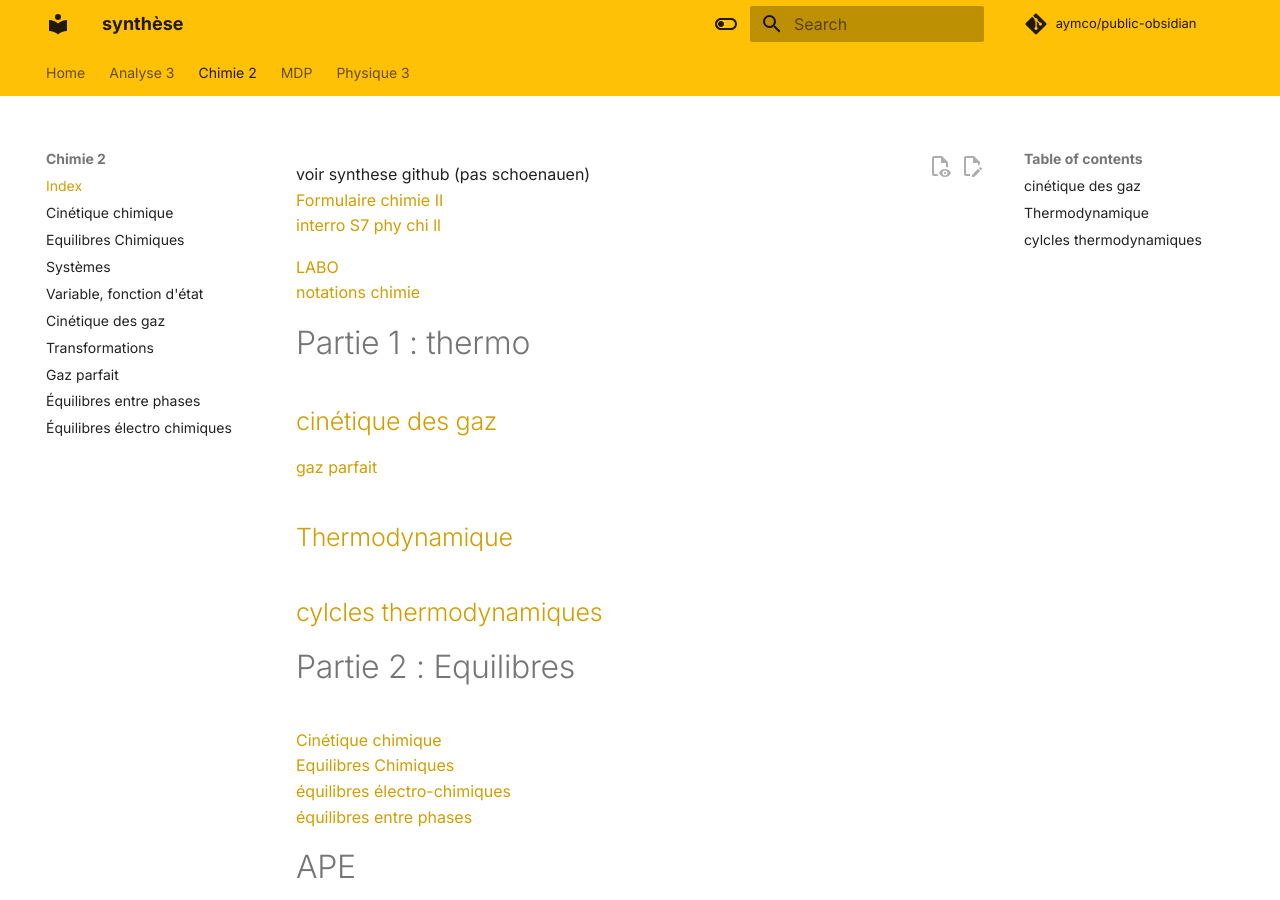
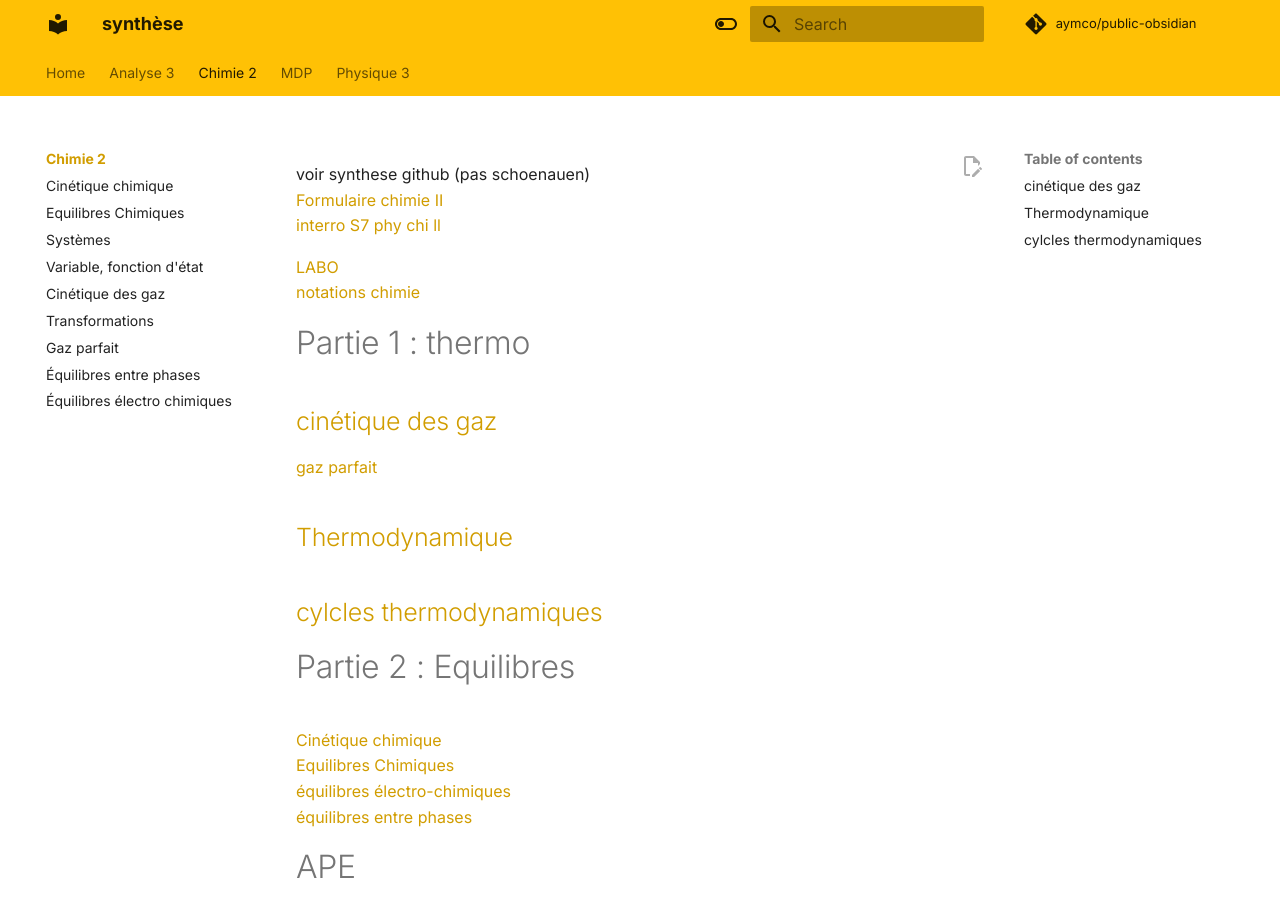
Before and after one commit to Aymco/public-obsidian, an MkDocs documentation site: the page built from docs/Chimie 2/index.md, in a window 1280 px wide and 900 px high. Built offline with MkDocs 1.6.1 and Material for MkDocs 9.7.7, drawn with Linux system fonts in a browser that asks for light colours; comment, search, counter and statistics services are not loaded.

Commit message:
Update mkdocs.yml

```diff
--- a/mkdocs.yml
+++ b/mkdocs.yml
@@ -13,9 +13,9 @@ theme:
     #language: fr
     features:
     - content.action.edit
-    - content.action.view
     - navigation.tabs
-    #- navigation.instant
+    - navigation.indexes
+    - navigation.instant
     #- navigation.instant.progress
     palette:
 
```
